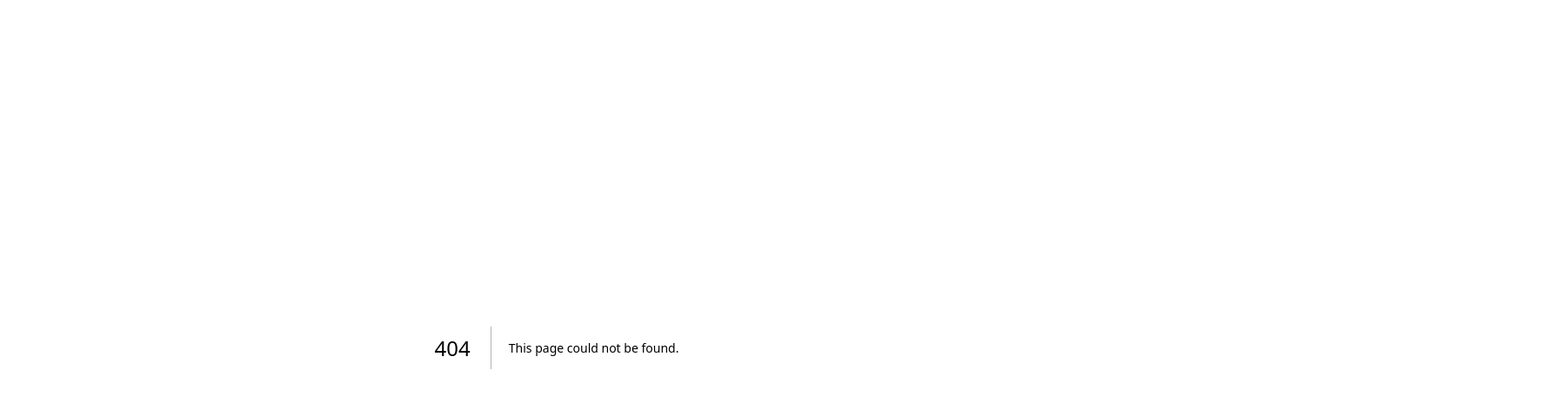
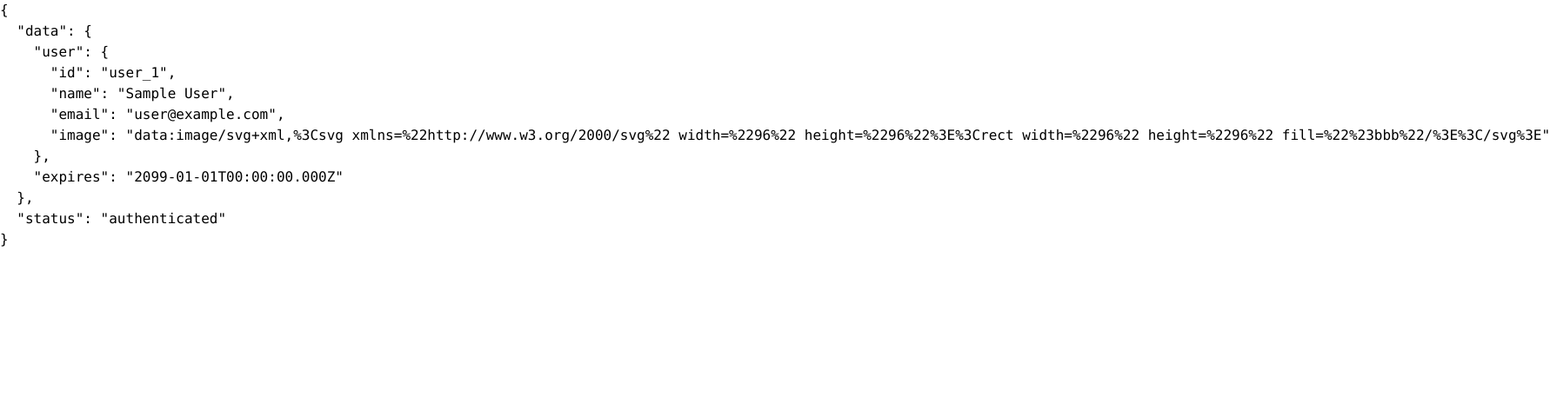
Before and after one commit to pmall/nextjs-14-authjs-template, a Next.js app: page /dashboard/client in a window 1280 px wide. Before the commit this address had no page. Shown: the top 464 px of the page at 87% size, 1782 px wide, since content can reach past the window. Built offline with nearby package versions, Linux system fonts and the light colour scheme; no server answers; sample sign-in values are in the browser's storage.

Commit message:
testing client side, it works

```diff
--- /dev/null
+++ b/app/dashboard/client/page.tsx
@@ -0,0 +1,13 @@
+"use client";
+
+import { useSession } from "next-auth/react";
+
+export default function Client() {
+  const session = useSession();
+
+  if (session.status === "authenticated") {
+    return <pre>{JSON.stringify(session, null, 2)}</pre>;
+  }
+
+  return null;
+}
--- /dev/null
+++ b/app/dashboard/layout.tsx
@@ -0,0 +1,14 @@
+import { SignedIn } from "@/auth/components/SignedIn";
+import { SessionProvider } from "next-auth/react";
+
+export default function DashboardLayout({
+  children,
+}: Readonly<{
+  children: React.ReactNode;
+}>) {
+  return (
+    <SignedIn>
+      <SessionProvider>{children}</SessionProvider>
+    </SignedIn>
+  );
+}
--- a/app/dashboard/page.tsx
+++ b/app/dashboard/page.tsx
@@ -1,13 +1,10 @@
-import { SignedIn } from "@/auth/components/SignedIn";
 import { SignOutForm } from "@/auth/components/SignOutForm";
 
 export default function Dashboard() {
   return (
-    <SignedIn>
-      <div className="max-w-96 mx-auto">
-        <h1>Welcome to the dashboard</h1>
-        <SignOutForm>Logout</SignOutForm>
-      </div>
-    </SignedIn>
+    <div className="max-w-96 mx-auto">
+      <h1>Welcome to the dashboard</h1>
+      <SignOutForm>Logout</SignOutForm>
+    </div>
   );
 }
```
